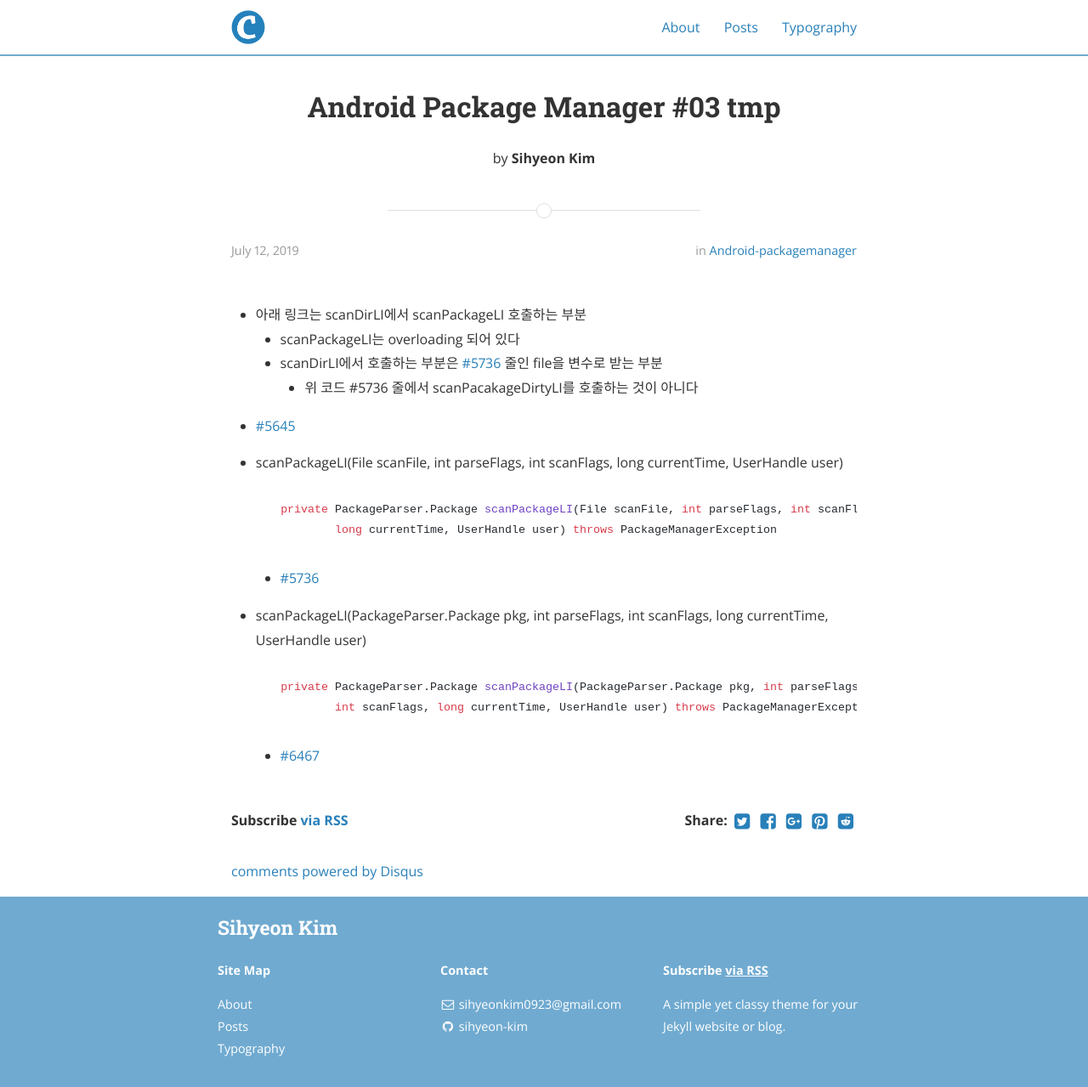
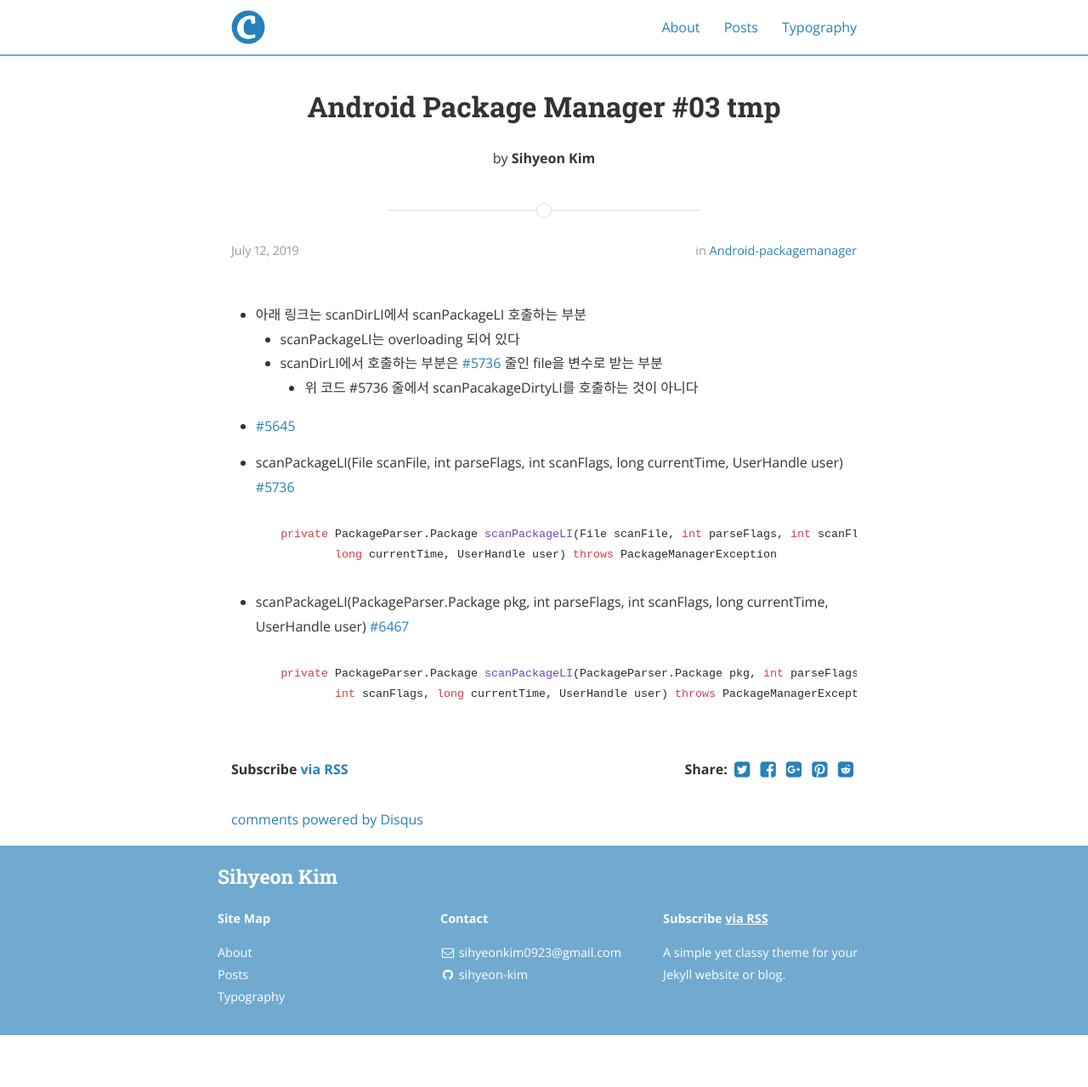
Before and after one commit to sihyeon-kim/sihyeon-kim.github.io, a Jekyll site: the page built from _posts/2019-07-12-Android-Package-Manager-#02-tmp.markdown, in a window 1280 px wide. Shown: the whole page at 85% size. Built offline with Jekyll 4.4.1, drawn with Linux system fonts in a browser that asks for light colours; nearby versions of some CDN libraries; comment, search, counter and statistics services are not loaded; after the commit the page ends 1218 px from its top, so only the background shows below that.

````diff
--- a/_posts/2019-07-12-Android-Package-Manager-#02-tmp.markdown
+++ b/_posts/2019-07-12-Android-Package-Manager-#02-tmp.markdown
@@ -12,18 +12,17 @@ categories: android-packagemanager
     - 위 코드 #5736 줄에서 scanPacakageDirtyLI를 호출하는 것이 아니다
 - [ #5645 ](https://android.googlesource.com/platform/frameworks/base/+/refs/tags/android-6.0.1_r77/services/core/java/com/android/server/pm/PackageManagerService.java#5645)
 
-- scanPackageLI(File scanFile, int parseFlags, int scanFlags, long currentTime, UserHandle user)
+- scanPackageLI(File scanFile, int parseFlags, int scanFlags, long currentTime, UserHandle user) [ #5736 ](https://android.googlesource.com/platform/frameworks/base/+/refs/tags/android-6.0.1_r77/services/core/java/com/android/server/pm/PackageManagerService.java#5732)
 ```
     private PackageParser.Package scanPackageLI(File scanFile, int parseFlags, int scanFlags,
             long currentTime, UserHandle user) throws PackageManagerException
 ```
 
-  - [ #5736 ](https://android.googlesource.com/platform/frameworks/base/+/refs/tags/android-6.0.1_r77/services/core/java/com/android/server/pm/PackageManagerService.java#5732)
+
 
 - scanPackageLI(PackageParser.Package pkg, int parseFlags, int scanFlags, long currentTime, UserHandle user)
+[ #6467 ](https://android.googlesource.com/platform/frameworks/base/+/refs/tags/android-6.0.1_r77/services/core/java/com/android/server/pm/PackageManagerService.java#6467)
 ```
     private PackageParser.Package scanPackageLI(PackageParser.Package pkg, int parseFlags,
             int scanFlags, long currentTime, UserHandle user) throws PackageManagerException
 ```
-
-  - [ #6467 ](https://android.googlesource.com/platform/frameworks/base/+/refs/tags/android-6.0.1_r77/services/core/java/com/android/server/pm/PackageManagerService.java#6467)
````
